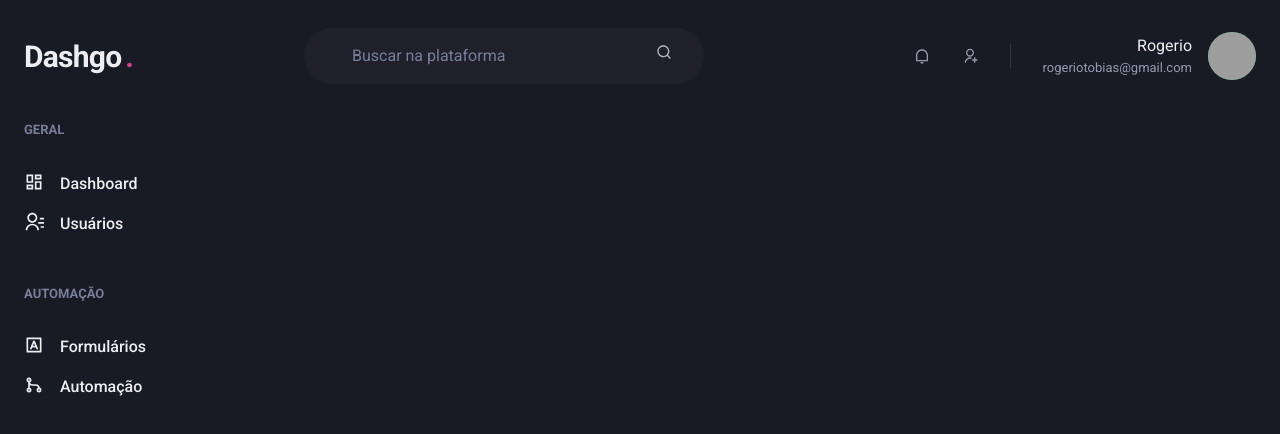
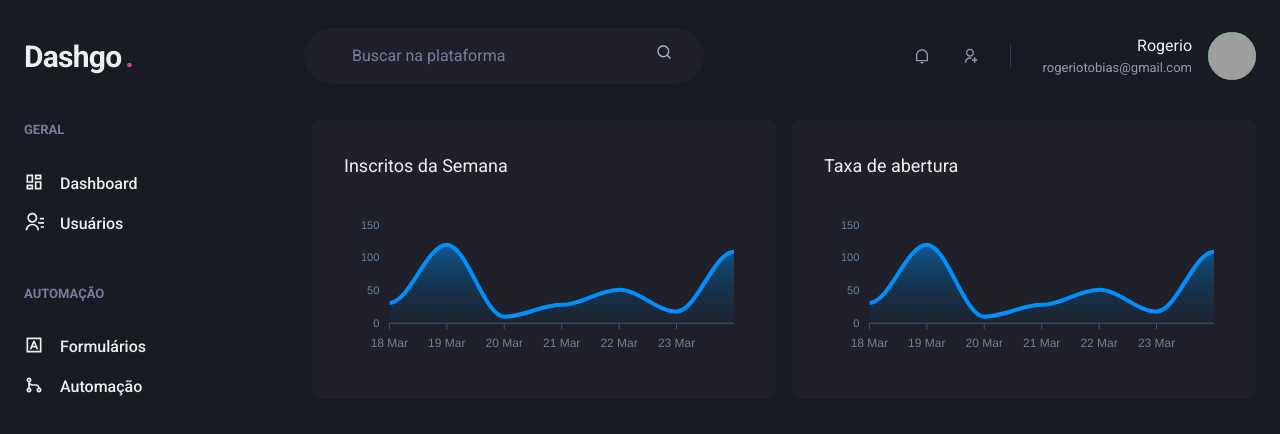
Before and after one commit to supertgo/Dashgo, a Next.js app: page /dashboard in a window 1280 px wide. Shown: the top 434 px of the page. Built offline with nearby package versions, Linux system fonts and the light colour scheme; grey boxes are pictures that could not be loaded.

Commit message:
Adding apexsharts and ending with dashboard page

```diff
--- a/package.json
+++ b/package.json
@@ -12,9 +12,11 @@
     "@chakra-ui/react": "^1.7.2",
     "@emotion/react": "^11.7.0",
     "@emotion/styled": "^11.6.0",
+    "apexcharts": "^3.31.0",
     "framer-motion": "^5.3.3",
     "next": "12.0.5",
     "react": "17.0.2",
+    "react-apexcharts": "^1.3.9",
     "react-dom": "17.0.2",
     "react-icons": "^4.3.1"
   },
--- a/src/pages/dashboard.tsx
+++ b/src/pages/dashboard.tsx
@@ -1,6 +1,61 @@
-import { Flex } from '@chakra-ui/react';
+import { Box, Flex, SimpleGrid, Text, theme } from '@chakra-ui/react';
+import dynamic from 'next/dynamic';
 import { Header } from 'components/Header';
 import Sidebar from 'components/Sidebar';
+import { ApexOptions } from 'apexcharts';
+
+const Chart = dynamic(() => import('react-apexcharts'), {
+  ssr: false
+});
+
+const options: ApexOptions = {
+  chart: {
+    toolbar: {
+      show: false
+    },
+    zoom: {
+      enabled: false
+    },
+    foreColor: theme.colors.gray[500]
+  },
+  grid: {
+    show: false
+  },
+  dataLabels: {
+    enabled: false
+  },
+  tooltip: {
+    enabled: false
+  },
+  xaxis: {
+    type: 'datetime',
+    axisBorder: {
+      color: theme.colors.gray[600]
+    },
+    axisTicks: {
+      color: theme.colors.gray[600]
+    },
+    categories: [
+      '2021-03-18T00:00:00.000Z',
+      '2021-03-19T00:00:00.000Z',
+      '2021-03-20T00:00:00.000Z',
+      '2021-03-21T00:00:00.000Z',
+      '2021-03-22T00:00:00.000Z',
+      '2021-03-23T00:00:00.000Z',
+      '2021-03-24T00:00:00.000Z'
+    ]
+  },
+  fill: {
+    opacity: 0.3,
+    type: 'gradient',
+    gradient: {
+      shade: 'dark',
+      opacityFrom: 0.7,
+      opacityTo: 0.3
+    }
+  }
+};
+const series = [{ name: 'series1', data: [31, 120, 10, 28, 51, 18, 109] }];
 
 export default function Dashboard() {
   return (
@@ -9,6 +64,22 @@
 
       <Flex w="100%" my="6" maxW={1480} mx="auto" px="6">
         <Sidebar />
+
+        <SimpleGrid flex="1" gap="4" minChildWidth="320px" align="flex-start">
+          <Box p="8" bg="gray.800" borderRadius={8} pb="4">
+            <Text fontSize="large" mb="4">
+              Inscritos da Semana
+            </Text>
+            <Chart options={options} series={series} type="area" height={160} />
+          </Box>
+
+          <Box p="8" bg="gray.800" borderRadius={8} pb="4">
+            <Text fontSize="large" mb="4">
+              Taxa de abertura
+            </Text>
+            <Chart options={options} series={series} type="area" height={160} />
+          </Box>
+        </SimpleGrid>
       </Flex>
     </Flex>
   );
```
Also changed, not shown: 1 other file (tests, documents, lock files or other folders).
